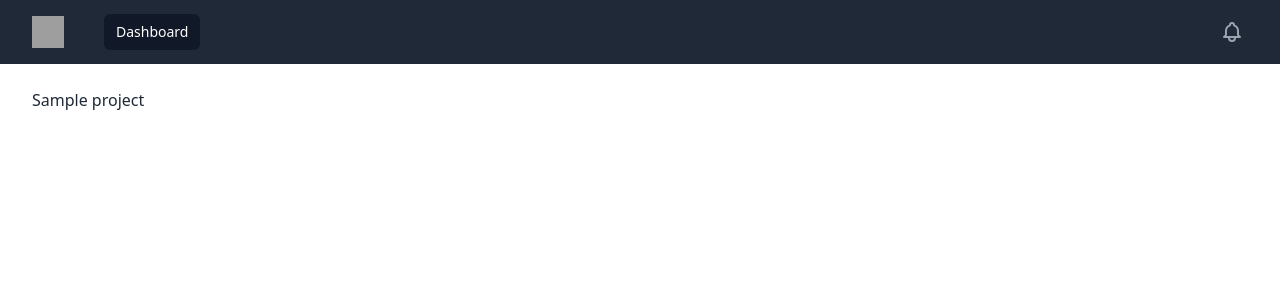
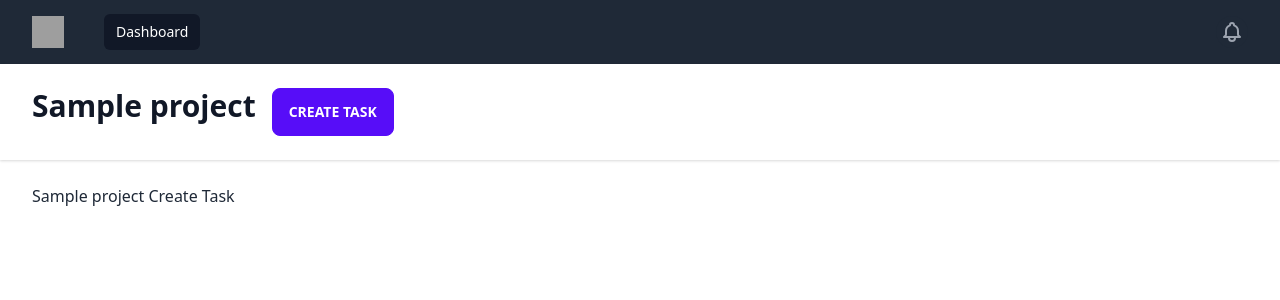
Before and after one commit to dewmal/next-pm, a Django app: page /project/view/1 in a window 1280 px wide. Shown: the top 300 px of the page. Run offline with Django 3.2, Linux system fonts and the light colour scheme; tables that the repository leaves empty hold one stand-in row (Sample ...); style sheets or scripts are compiled from the project's sources; some libraries are stand-ins or nearby versions; grey boxes are pictures that could not be loaded.

Commit message:
Create task

```diff
--- a/project_detail/models.py
+++ b/project_detail/models.py
@@ -25,6 +25,6 @@ class Task(models.Model):
     description = models.TextField()
     start_date = models.DateTimeField()
     expected_hours = models.FloatField()
-    actual_hours = models.FloatField()
+    actual_hours = models.FloatField(default=0)
     project = models.ForeignKey(Project, on_delete=models.RESTRICT)
     tags = models.ManyToManyField(Tag)
--- a/project_detail/urls.py
+++ b/project_detail/urls.py
@@ -1,8 +1,10 @@
 from django.urls import path
-from .views import project_create, project_index, project_view
+from .views import project_create, project_index, project_view, task_create
 
 urlpatterns = [
     path("", project_index),
     path("create", project_create),
-    path("view/<int:id>", project_view, name="project-view")
+    path("view/<int:id>", project_view, name="project-view"),
+    ##
+    path("task/create/<int:project_id>", task_create, name="task-create")
 ]
--- a/project_detail/views.py
+++ b/project_detail/views.py
@@ -2,8 +2,24 @@ from django.core.paginator import Paginator
 from django.shortcuts import render
 from django.views.decorators.http import require_http_methods
 
-from .forms import ProjectForm
+from .forms import ProjectForm, TaskForm
 from .models import Project
+
+
+@require_http_methods(["GET", "POST"])
+def task_create(request, project_id):
+    project = Project.objects.get(id=project_id)
+    form = TaskForm(prefix="task")
+    errors = None
+    if request.method == "POST":
+        form = TaskForm(request.POST, request.FILES, prefix="task")
+        if form.is_valid():
+            form.save()
+        else:
+            print(form.errors)
+            errors = form.errors
+
+    return render(request, "task/create.html", context={"project": project, "form": form, "errors": errors})
 
 
 @require_http_methods(["GET"])
--- a/templates/project/view.html
+++ b/templates/project/view.html
@@ -1,5 +1,17 @@
 {% extends "template/base.html" %}
+{% block title %}
+    <div class="flex flex-row w-full gap-4">
+
+        <h1 class="text-3xl font-bold text-gray-900">
+            {{ project.name }}
+        </h1>
+
+        <a class="btn btn-primary" href="{% url 'task-create' project.id %}">Create Task</a>
+    </div>
+
+{% endblock %}
 
 {% block content %}
     {{ project.name }}
+    <button>Create Task</button>
 {% endblock %}
--- a/templates/template/base.html
+++ b/templates/template/base.html
@@ -10,9 +10,16 @@
 <body>
 <div>
     {% include "template/header.html" %}
-    <div class="max-w-7xl mx-auto py-6 px-4 sm:px-6 lg:px-8">
-        {% block content %} {% endblock %}
-    </div>
+    <header class="bg-white shadow">
+        <div class="max-w-7xl mx-auto py-6 px-4 sm:px-6 lg:px-8">
+            {% block title %} {% endblock %}
+        </div>
+    </header>
+    <main>
+        <div class="max-w-7xl mx-auto py-6 sm:px-6 lg:px-8">
+            {% block content %} {% endblock %}
+        </div>
+    </main>
 </div>
 </body>
 </html>
```
Also changed, not shown: project_detail/forms.py (+7 -1 lines), templates/task/create.html (added, +46 -0 lines).
